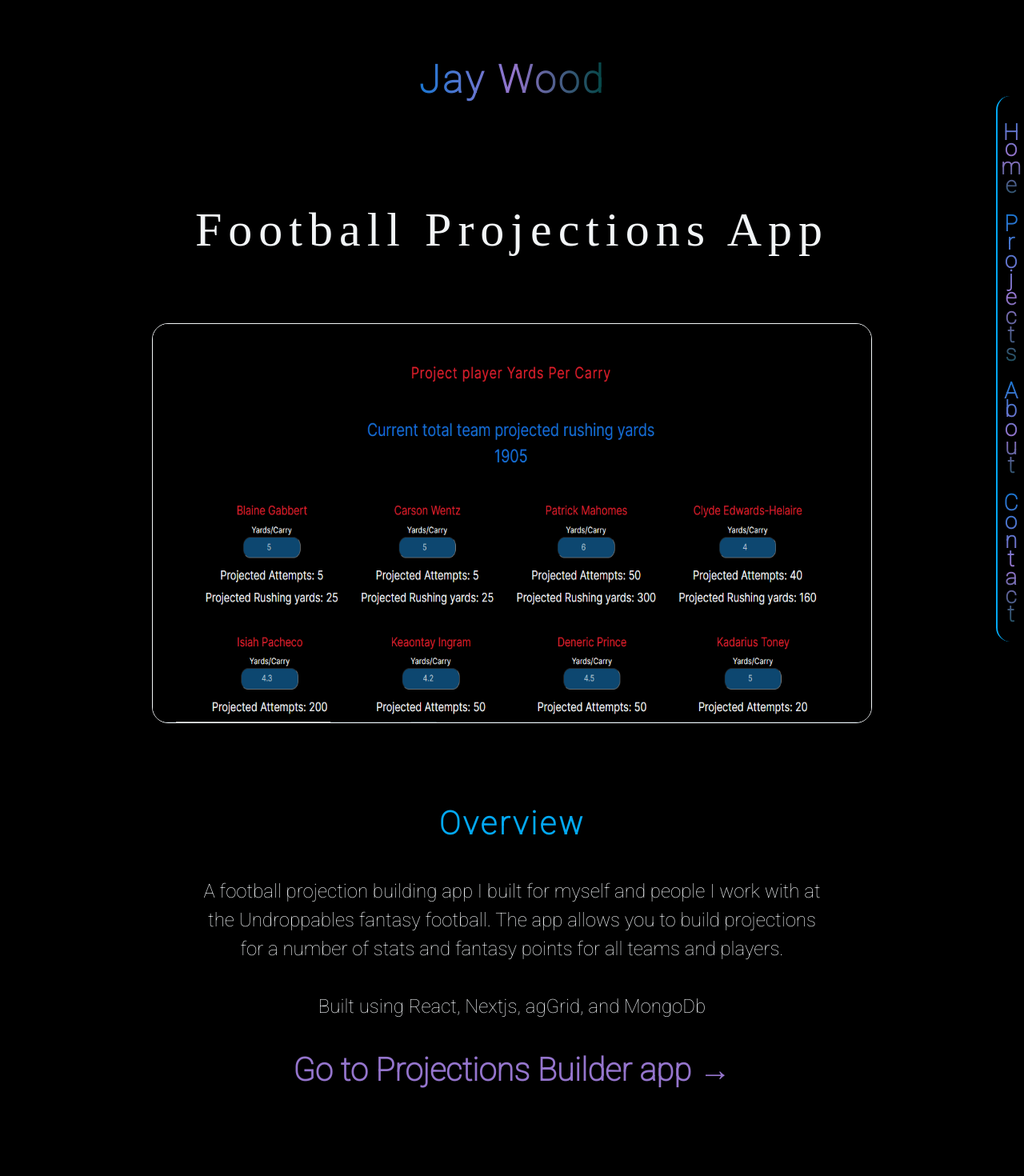
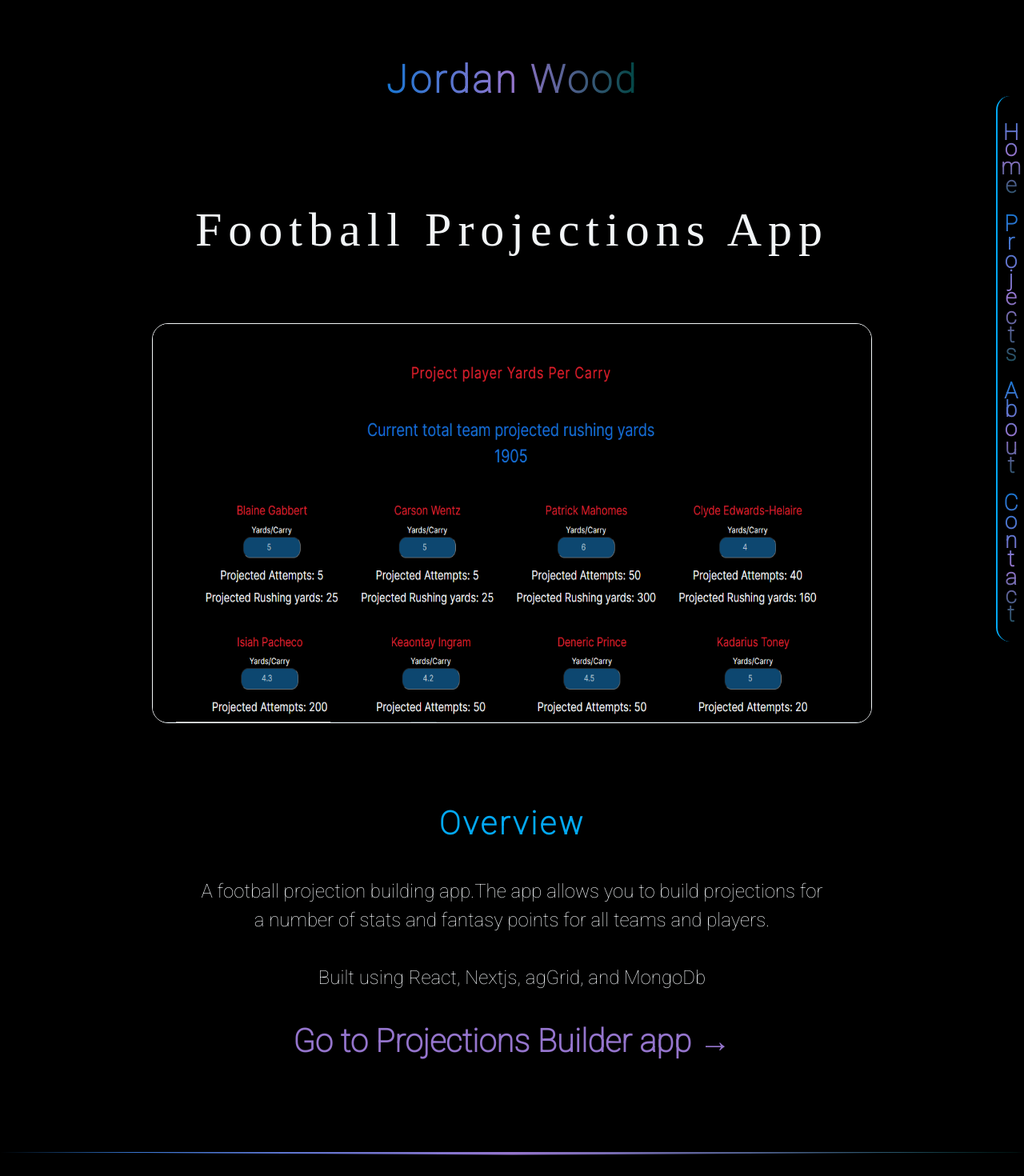
Before and after one commit to jwoodcodes/portfolio, a Next.js app: page /projectionsBuilder in a window 1280 px wide. Shown: the top 1470 px of the page at 80% size. Built offline with nearby package versions, Linux system fonts and the light colour scheme.

Commit message:
change back

```diff
--- a/src/app/page.js
+++ b/src/app/page.js
@@ -10,10 +10,10 @@ export default function Home() {
       <MainNav projects={"#projects"} about={"#about"} contact={"#contact"} />
       <div className={styles.mainSectionWrapper}>
         <div className={styles.nameAndTitleWrapper}>
-          <h1 className={styles.name}>Jay Wood</h1>
+          <h1 className={styles.name}>Jordan Wood</h1>
           <span className={styles.jobTitle}>Web Developer</span>
           <div className={styles.mainSectionIntro}>
-            Hi there! I&apos;m Jay, a web developer from Missouri. I love to
+            Hi there! I&apos;m Jordan, a web developer from Missouri. I love to
             take concepts and turn them into reality. I am so happy to share
             what i&apos;ve been working on with you!
           </div>
@@ -52,7 +52,7 @@ export default function Home() {
       <div className={styles.aboutSectionWrapper} id="about">
         <h2 className={styles.aboutSectionHeader}>About Me</h2>
         <section className={styles.aboutMeMainSection}>
-          Hi, I&apos;m Jay and I am so happy you&apos;re here!
+          Hi, I&apos;m Jordan and I am so happy you&apos;re here!
           <br />
           <br />
           In early 2001 I stood in the kitchen of an empty restaurant looking
--- a/src/app/projectionsBuilder/page.js
+++ b/src/app/projectionsBuilder/page.js
@@ -9,7 +9,7 @@ export default function DailyDynasties() {
   return (
     <div className={styles.wholePageWrapper}>
       <div className={styles.nameAndNav}>
-        <div className={styles.navName}>Jay Wood</div>
+        <div className={styles.navName}>Jordan Wood</div>
       </div>
 
       <MainNav
@@ -32,11 +32,10 @@ export default function DailyDynasties() {
 
         <p className={styles.infoParagraph}>
           <span className={styles.sectionTitle}> Overview </span>
-          <br />
-          A football projection building app I built for myself and people I
-          work with at the Undroppables fantasy football. The app allows you to
-          build projections for a number of stats and fantasy points for all
-          teams and players.
+          <br />A football projection building app.
+          {/* I built for myself and the people I work with at the Undroppables fantasy football.  */}
+          The app allows you to build projections for a number of stats and
+          fantasy points for all teams and players.
           <br />
           <br />
           Built using React, Nextjs, agGrid, and MongoDb
@@ -73,10 +72,10 @@ export default function DailyDynasties() {
           team. It is something a lot of people want to do but its too
           complicated so my goal was to build something that was approachable
           and anyone could use.
-          <br /> <br />I built this because people I work with said they wanted
+          {/* <br /> <br />I built this because people I work with said they wanted
           to make their own projections and the app they used to use was no
           longer in production so they asked if I could build them something to
-          use.
+          use. */}
         </p>
       </div>
 
--- a/src/components/CardContainer.js
+++ b/src/components/CardContainer.js
@@ -20,14 +20,14 @@ export default function CardContainer() {
         siteDsc="A football projection builder with a user friendly interface and data visualizations. Built using React, Nextjs, AgGrid, and MongoDb"
         projectPageRef="/projectionsBuilder"
       />
-      <ProjectCard
+      {/* <ProjectCard
         imgSrc="/ebvHomeScreenshot.png"
         altText="ElderBlossom View"
         title="ElderBlossom View"
         subTitle="business & ecommerce site"
         siteDsc="Business content site with estore and fully functioning cart for an elderberry winery and events venue. Built using React, Nextjs, and MongoDb"
         projectPageRef="/ebv"
-      />
+      /> */}
     </div>
   );
 }
```
Also changed, not shown: src/app/dailyDynasties/page.js (+5 -2 lines), src/components/Footer.js (+1 -1 lines).
